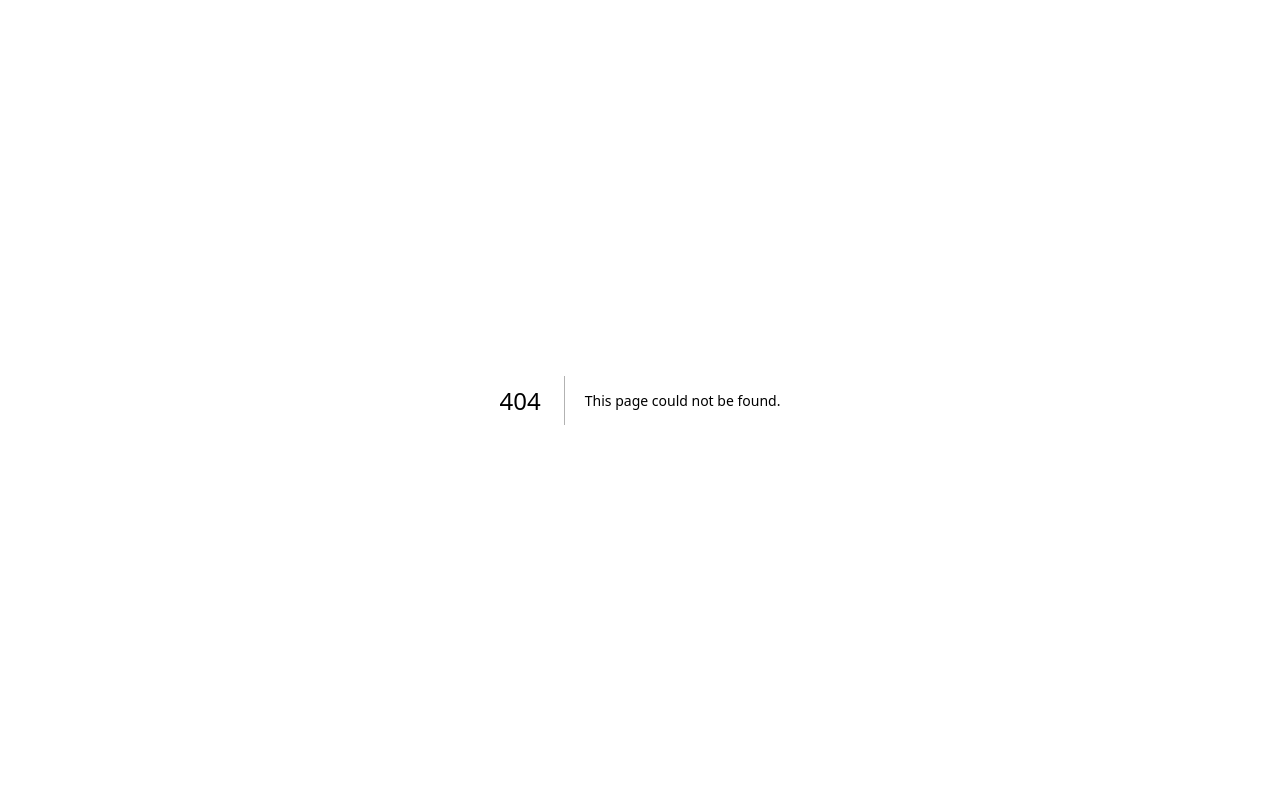
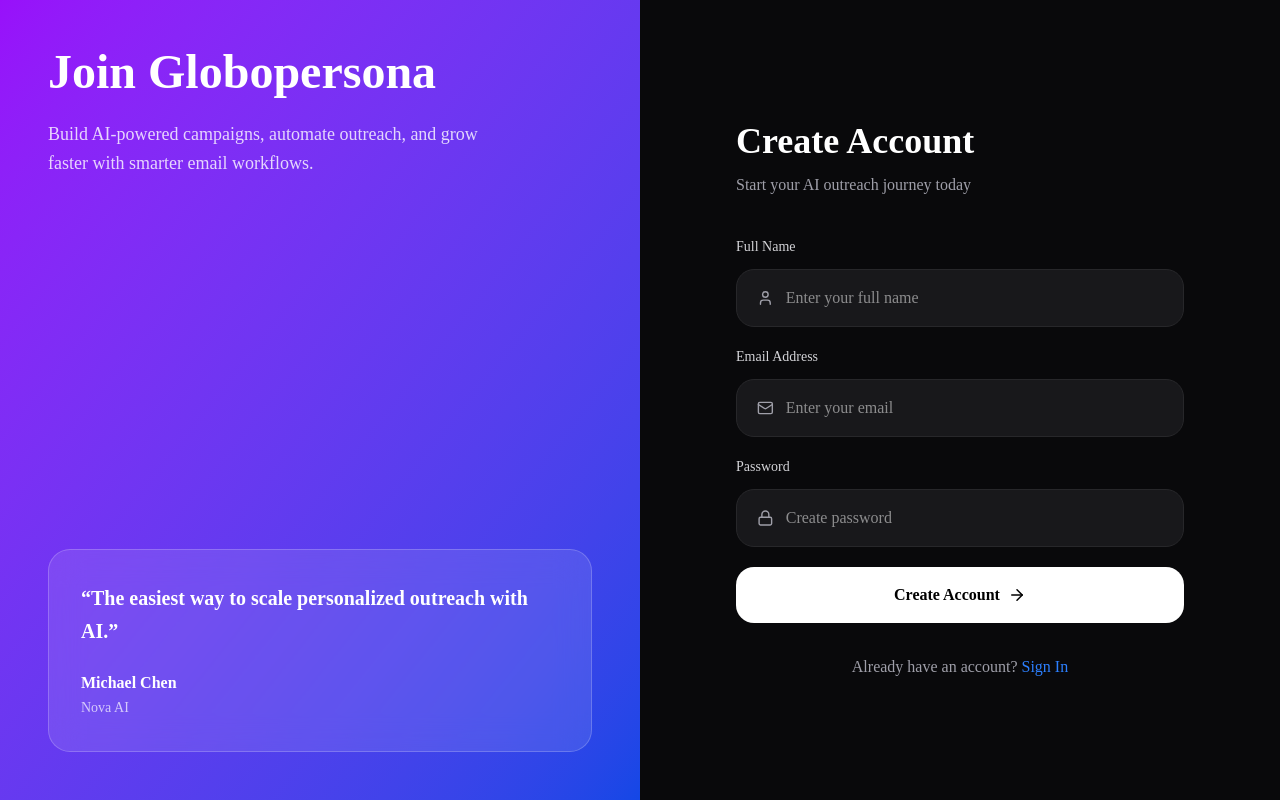
Before and after one commit to srinidhxi/Globopersona-Redesign, a Next.js app: page /signup in a window 1280 px wide. Before the commit this address had no page. Built offline with nearby package versions, Linux system fonts and the light colour scheme.

Commit message:
Add authentication pages

```diff
--- /dev/null
+++ b/src/app/login/page.tsx
@@ -0,0 +1,158 @@
+"use client"
+
+import Link from "next/link"
+
+import {
+  Mail,
+  Lock,
+  ArrowRight,
+} from "lucide-react"
+
+export default function LoginPage() {
+
+  return (
+
+    <div className="min-h-screen grid grid-cols-1 lg:grid-cols-2 bg-zinc-100 dark:bg-zinc-950">
+
+      {/* LEFT SIDE */}
+      <div className="hidden lg:flex flex-col justify-between p-12 bg-gradient-to-br from-blue-600 to-purple-700 text-white">
+
+        <div>
+
+          <h1 className="text-5xl font-bold">
+            Globopersona
+          </h1>
+
+          <p className="mt-6 text-lg text-white/80 max-w-md leading-relaxed">
+            AI-powered email outreach platform designed for modern businesses and startups.
+          </p>
+
+        </div>
+
+        <div>
+
+          <div className="bg-white/10 backdrop-blur-lg border border-white/20 rounded-3xl p-8">
+
+            <p className="text-xl font-semibold leading-relaxed">
+              “Globopersona completely transformed our outreach workflow and boosted conversions.”
+            </p>
+
+            <div className="mt-6">
+
+              <h3 className="font-bold">
+                Sarah Johnson
+              </h3>
+
+              <span className="text-white/70 text-sm">
+                Growth Labs
+              </span>
+
+            </div>
+
+          </div>
+
+        </div>
+
+      </div>
+
+      {/* RIGHT SIDE */}
+      <div className="flex items-center justify-center p-6 lg:p-12">
+
+        <div className="w-full max-w-md">
+
+          <div className="mb-10">
+
+            <h1 className="text-4xl font-bold text-zinc-900 dark:text-white">
+              Welcome Back
+            </h1>
+
+            <p className="text-zinc-500 dark:text-zinc-400 mt-3">
+              Sign in to continue to your dashboard
+            </p>
+
+          </div>
+
+          <div className="space-y-5">
+
+            {/* EMAIL */}
+            <div>
+
+              <label className="text-sm font-medium text-zinc-700 dark:text-zinc-300 mb-3 block">
+                Email Address
+              </label>
+
+              <div className="flex items-center gap-3 bg-white dark:bg-zinc-900 border border-zinc-200 dark:border-zinc-800 rounded-2xl px-5 py-4">
+
+                <Mail
+                  size={18}
+                  className="text-zinc-400"
+                />
+
+                <input
+                  type="email"
+                  placeholder="Enter your email"
+                  className="bg-transparent outline-none w-full text-zinc-900 dark:text-white"
+                />
+
+              </div>
+
+            </div>
+
+            {/* PASSWORD */}
+            <div>
+
+              <label className="text-sm font-medium text-zinc-700 dark:text-zinc-300 mb-3 block">
+                Password
+              </label>
+
+              <div className="flex items-center gap-3 bg-white dark:bg-zinc-900 border border-zinc-200 dark:border-zinc-800 rounded-2xl px-5 py-4">
+
+                <Lock
+                  size={18}
+                  className="text-zinc-400"
+                />
+
+                <input
+                  type="password"
+                  placeholder="Enter your password"
+                  className="bg-transparent outline-none w-full text-zinc-900 dark:text-white"
+                />
+
+              </div>
+
+            </div>
+
+            {/* LOGIN BUTTON */}
+            <button className="w-full bg-black dark:bg-white text-white dark:text-black py-4 rounded-2xl font-semibold hover:scale-[1.02] transition-all duration-300 flex items-center justify-center gap-2">
+
+              Sign In
+
+              <ArrowRight size={18} />
+
+            </button>
+
+          </div>
+
+          {/* FOOTER */}
+          <p className="text-center text-zinc-500 dark:text-zinc-400 mt-8">
+
+            Don’t have an account?{" "}
+
+            <Link
+              href="/signup"
+              className="text-blue-500 font-medium hover:underline"
+            >
+              Sign Up
+            </Link>
+
+          </p>
+
+        </div>
+
+      </div>
+
+    </div>
+
+  )
+
+}
--- /dev/null
+++ b/src/app/signup/page.tsx
@@ -0,0 +1,179 @@
+"use client"
+
+import Link from "next/link"
+
+import {
+  Mail,
+  Lock,
+  User,
+  ArrowRight,
+} from "lucide-react"
+
+export default function SignupPage() {
+
+  return (
+
+    <div className="min-h-screen grid grid-cols-1 lg:grid-cols-2 bg-zinc-100 dark:bg-zinc-950">
+
+      {/* LEFT SIDE */}
+      <div className="hidden lg:flex flex-col justify-between p-12 bg-gradient-to-br from-purple-600 to-blue-700 text-white">
+
+        <div>
+
+          <h1 className="text-5xl font-bold">
+            Join Globopersona
+          </h1>
+
+          <p className="mt-6 text-lg text-white/80 max-w-md leading-relaxed">
+            Build AI-powered campaigns, automate outreach, and grow faster with smarter email workflows.
+          </p>
+
+        </div>
+
+        <div className="bg-white/10 backdrop-blur-lg border border-white/20 rounded-3xl p-8">
+
+          <p className="text-xl font-semibold leading-relaxed">
+            “The easiest way to scale personalized outreach with AI.”
+          </p>
+
+          <div className="mt-6">
+
+            <h3 className="font-bold">
+              Michael Chen
+            </h3>
+
+            <span className="text-white/70 text-sm">
+              Nova AI
+            </span>
+
+          </div>
+
+        </div>
+
+      </div>
+
+      {/* RIGHT SIDE */}
+      <div className="flex items-center justify-center p-6 lg:p-12">
+
+        <div className="w-full max-w-md">
+
+          <div className="mb-10">
+
+            <h1 className="text-4xl font-bold text-zinc-900 dark:text-white">
+              Create Account
+            </h1>
+
+            <p className="text-zinc-500 dark:text-zinc-400 mt-3">
+              Start your AI outreach journey today
+            </p>
+
+          </div>
+
+          <div className="space-y-5">
+
+            {/* NAME */}
+            <div>
+
+              <label className="text-sm font-medium text-zinc-700 dark:text-zinc-300 mb-3 block">
+                Full Name
+              </label>
+
+              <div className="flex items-center gap-3 bg-white dark:bg-zinc-900 border border-zinc-200 dark:border-zinc-800 rounded-2xl px-5 py-4">
+
+                <User
+                  size={18}
+                  className="text-zinc-400"
+                />
+
+                <input
+                  type="text"
+                  placeholder="Enter your full name"
+                  className="bg-transparent outline-none w-full text-zinc-900 dark:text-white"
+                />
+
+              </div>
+
+            </div>
+
+            {/* EMAIL */}
+            <div>
+
+              <label className="text-sm font-medium text-zinc-700 dark:text-zinc-300 mb-3 block">
+                Email Address
+              </label>
+
+              <div className="flex items-center gap-3 bg-white dark:bg-zinc-900 border border-zinc-200 dark:border-zinc-800 rounded-2xl px-5 py-4">
+
+                <Mail
+                  size={18}
+                  className="text-zinc-400"
+                />
+
+                <input
+                  type="email"
+                  placeholder="Enter your email"
+                  className="bg-transparent outline-none w-full text-zinc-900 dark:text-white"
+                />
+
+              </div>
+
+            </div>
+
+            {/* PASSWORD */}
+            <div>
+
+              <label className="text-sm font-medium text-zinc-700 dark:text-zinc-300 mb-3 block">
+                Password
+              </label>
+
+              <div className="flex items-center gap-3 bg-white dark:bg-zinc-900 border border-zinc-200 dark:border-zinc-800 rounded-2xl px-5 py-4">
+
+                <Lock
+                  size={18}
+                  className="text-zinc-400"
+                />
+
+                <input
+                  type="password"
+                  placeholder="Create password"
+                  className="bg-transparent outline-none w-full text-zinc-900 dark:text-white"
+                />
+
+              </div>
+
+            </div>
+
+            {/* BUTTON */}
+            <button className="w-full bg-black dark:bg-white text-white dark:text-black py-4 rounded-2xl font-semibold hover:scale-[1.02] transition-all duration-300 flex items-center justify-center gap-2">
+
+              Create Account
+
+              <ArrowRight size={18} />
+
+            </button>
+
+          </div>
+
+          {/* FOOTER */}
+          <p className="text-center text-zinc-500 dark:text-zinc-400 mt-8">
+
+            Already have an account?{" "}
+
+            <Link
+              href="/login"
+              className="text-blue-500 font-medium hover:underline"
+            >
+              Sign In
+            </Link>
+
+          </p>
+
+        </div>
+
+      </div>
+
+    </div>
+
+  )
+
+}
```
